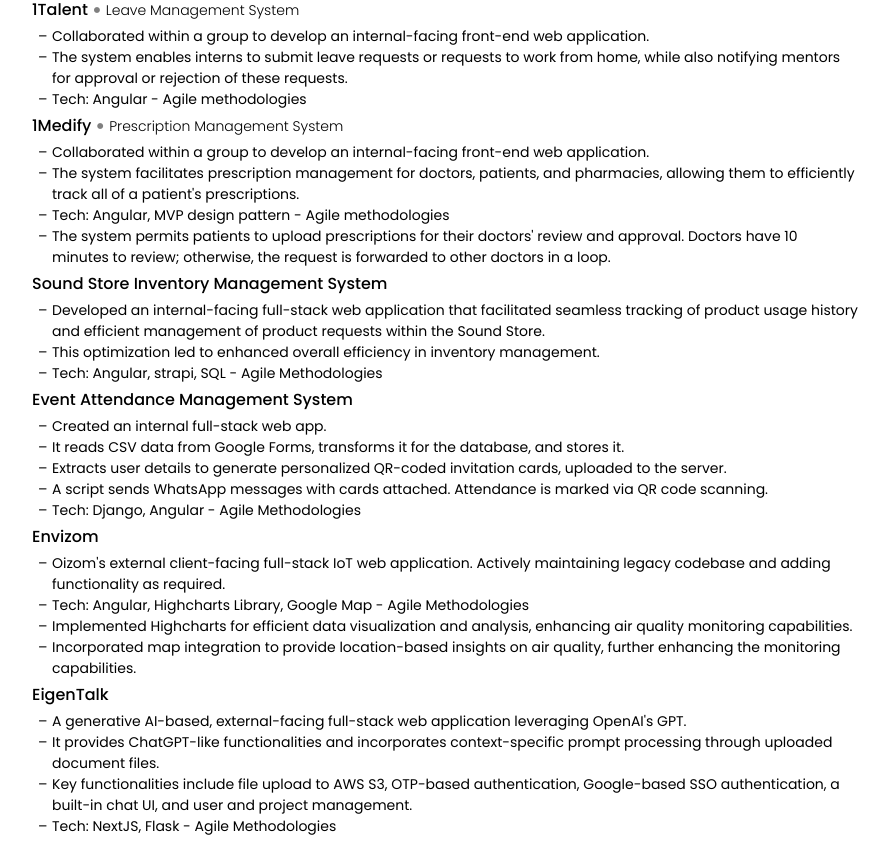
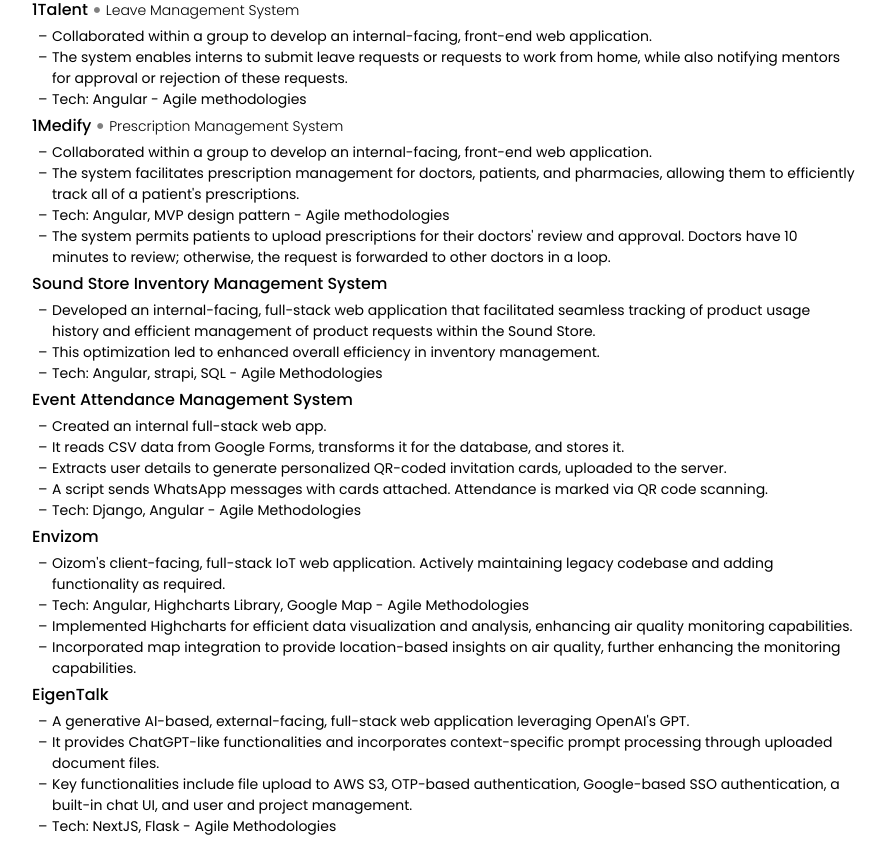
Before and after one commit to theNoobCoder0x01/resume-template, a website: page index.html in a window 1280 px wide. Shown: the part 1513-2358 px from the top of the page, without its empty margins (199-1088 px from the left). Drawn offline with Linux system fonts and the light colour scheme.

Commit message:
fix: small punctuation changes;

```diff
--- a/index.html
+++ b/index.html
@@ -407,7 +407,7 @@
                 <div class="fs-6_5 ps-2_5">
                   <ul class="project__description ps-2 mb-0">
                     <li>
-                      Collaborated within a group to develop an internal-facing front-end web application.
+                      Collaborated within a group to develop an internal-facing, front-end web application.
                     </li>
                     <li>
                       The system enables interns to submit leave requests or requests to work from home, while also
@@ -428,7 +428,7 @@
                 <div class="fs-6_5 ps-2_5">
                   <ul class="project__description ps-2 mb-0">
                     <li>
-                      Collaborated within a group to develop an internal-facing front-end web application.
+                      Collaborated within a group to develop an internal-facing, front-end web application.
                     </li>
                     <li>
                       The system facilitates prescription management for doctors, patients, and pharmacies, allowing
@@ -453,7 +453,7 @@
                 <div class="fs-6_5 ps-2_5">
                   <ul class="project__description ps-2 mb-0">
                     <li>
-                      Developed an internal-facing full-stack web application that facilitated seamless tracking of
+                      Developed an internal-facing, full-stack web application that facilitated seamless tracking of
                       product usage history and efficient management of product requests within the Sound Store.
                     </li>
                     <li>
@@ -500,7 +500,7 @@
                 <div class="fs-6_5 ps-2_5">
                   <ul class="project__description ps-2 mb-0">
                     <li>
-                      Oizom's external client-facing full-stack IoT web application. Actively maintaining legacy
+                      Oizom's client-facing, full-stack IoT web application. Actively maintaining legacy
                       codebase and adding functionality as required.
                     </li>
                     <li>
@@ -526,7 +526,7 @@
                 <div class="fs-6_5 ps-2_5">
                   <ul class="project__description ps-2 mb-0">
                     <li>
-                      A generative AI-based, external-facing full-stack web application leveraging OpenAI's GPT.
+                      A generative AI-based, external-facing, full-stack web application leveraging OpenAI's GPT.
                     </li>
                     <li>
                       It provides ChatGPT-like functionalities and incorporates context-specific prompt processing
```
